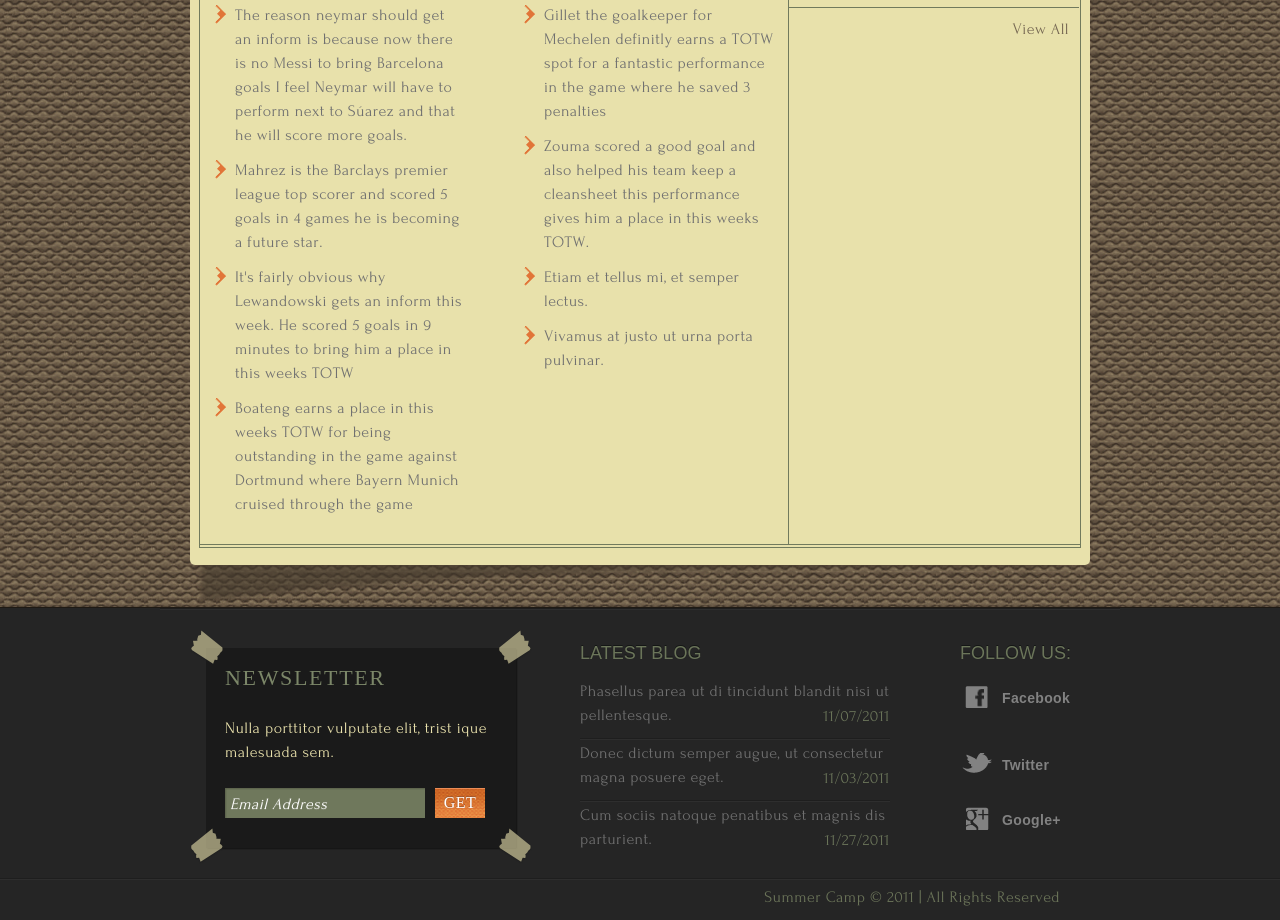
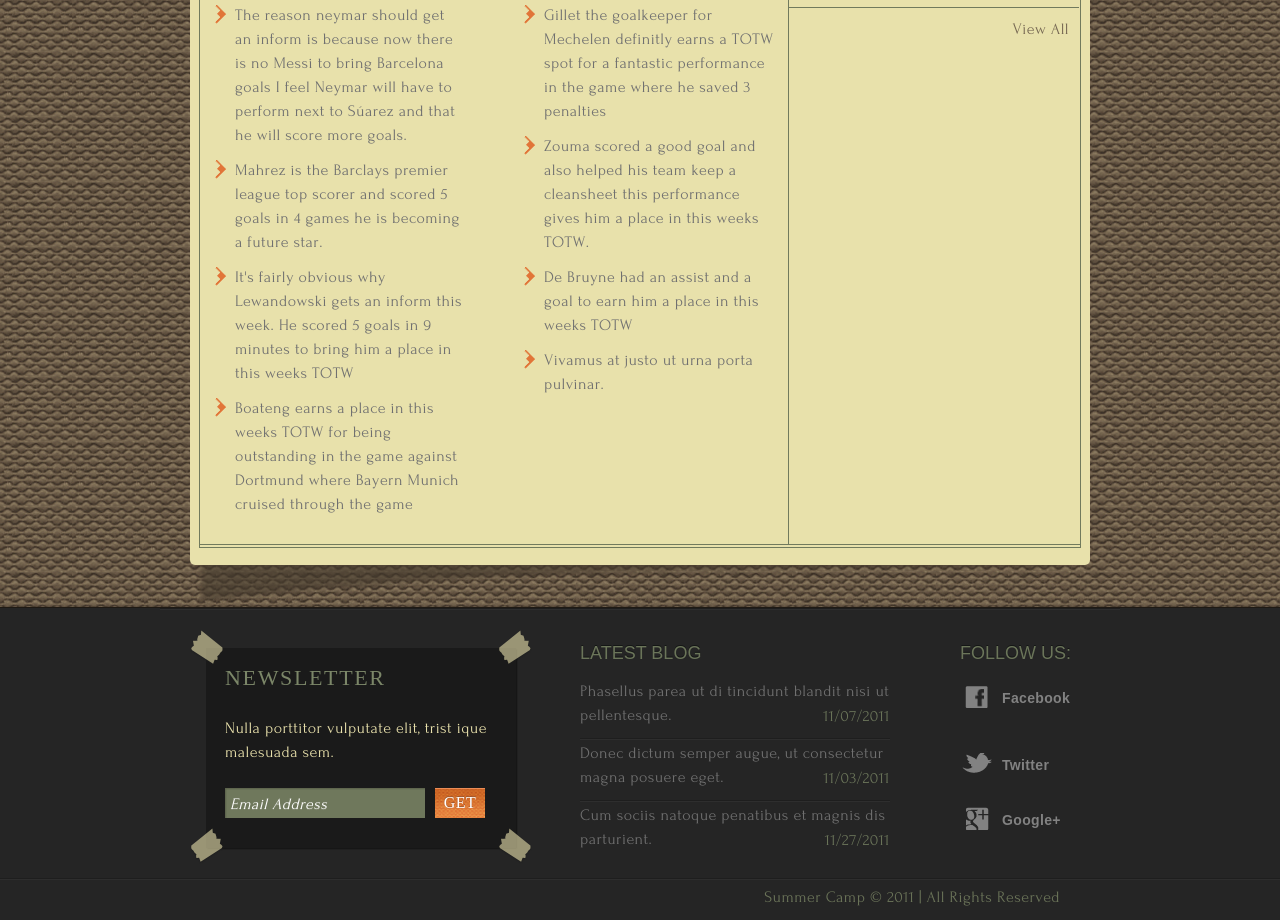
Before and after one commit to Chikiwamwam/chikiwamwam.github.io, a plain HTML site: page index.html in a window 1280 px wide. Shown: the part 1054-1974 px from the top of the page. Drawn offline with Linux system fonts and the light colour scheme.

Commit message:
added paragraph

```diff
--- a/index.html
+++ b/index.html
@@ -97,8 +97,8 @@
 									</p>
 								</li>
 								<li>
-									<p>
-										Etiam et tellus mi, et semper lectus.
+									<p>De Bruyne had an assist and a goal to earn him a place in this weeks TOTW
+
 									</p>
 								</li>
 								<li>
```
